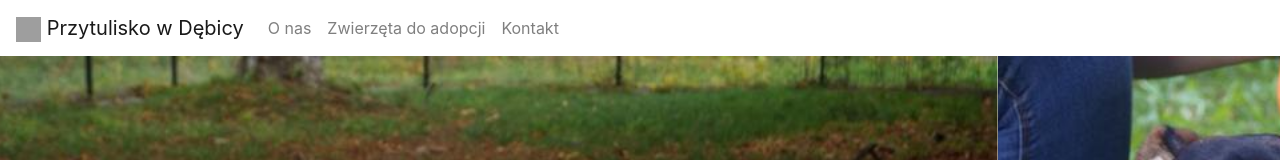
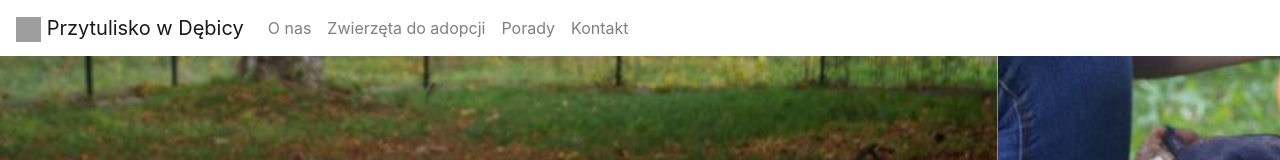
Before and after one commit to DominikaSzu/przytulisko, a plain HTML site: page index.html in a window 1280 px wide. Shown: the top 160 px of the page. Drawn offline with nearby package versions, Linux system fonts and the light colour scheme; grey boxes are pictures that could not be loaded.

Commit message:
Advices section added to navbar

```diff
--- a/index.html
+++ b/index.html
@@ -28,6 +28,9 @@
 				</li>
 				<li class="nav-item">
 					<a href="#" class="nav-link">Zwierzęta do adopcji</a>
+				</li>
+				<li class="nav-item">
+					<a href="#" class="nav-link">Porady</a>
 				</li>
 				<li class="nav-item">
 					<a href="#" class="nav-link">Kontakt</a>
```
